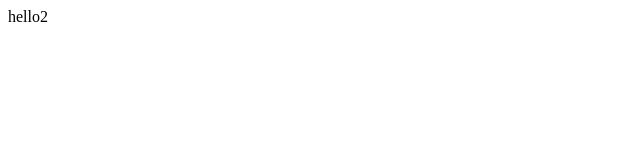
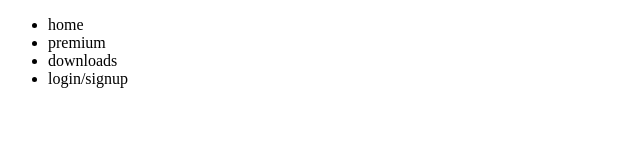
Before and after one commit to Surbhi2023/Spotify-Clone, a plain HTML site: page index.html in a window 1280 px wide. Shown: the whole page, without its empty margins (0-640 px from the left). Drawn offline with Linux system fonts and the light colour scheme.

Commit message:
Update index.html

```diff
--- a/index.html
+++ b/index.html
@@ -8,7 +8,12 @@
 <body>
     <!--navbaar-->
     <div>
-       <h> hello2</h>
+       <ul>
+        <Li> home</Li>
+        <Li> premium</Li>
+        <Li>downloads</Li>
+        <Li> login/signup</Li>
+       </ul>
     </div>
 </body>
 </html>
```
